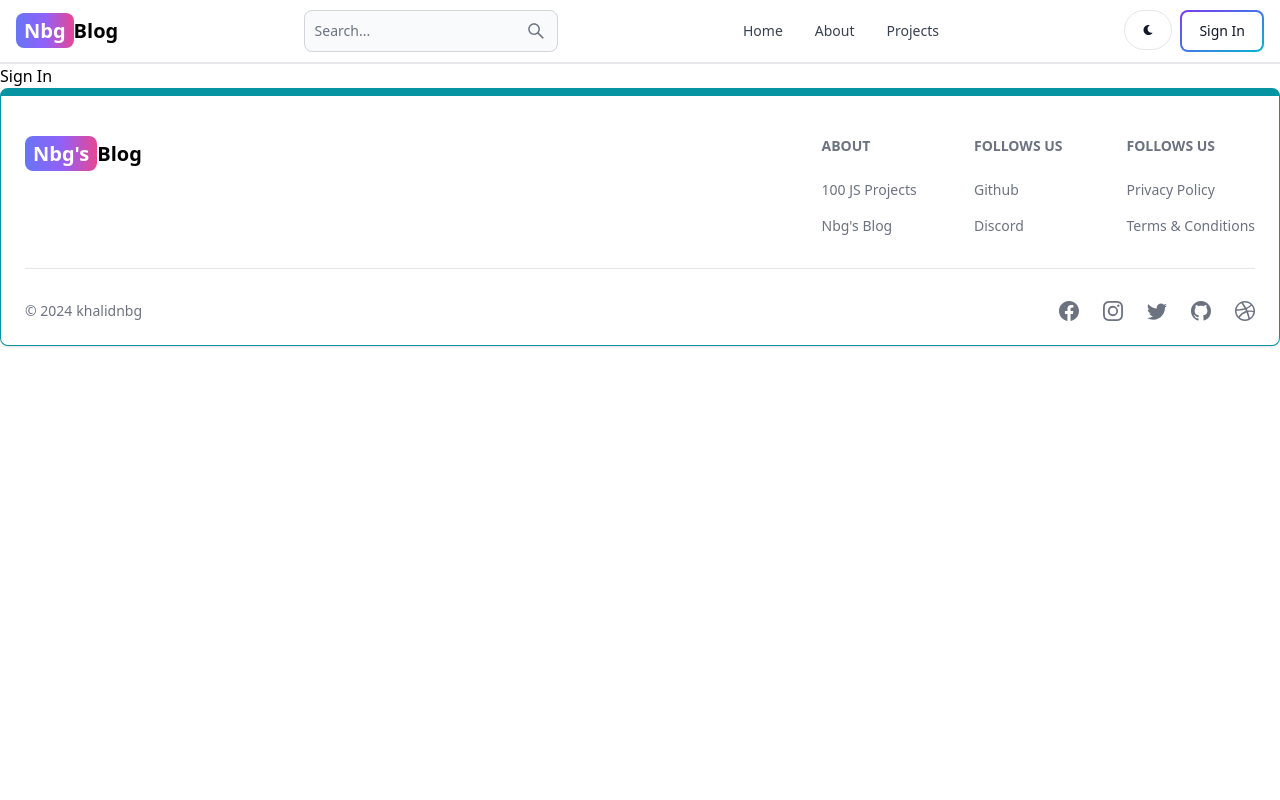
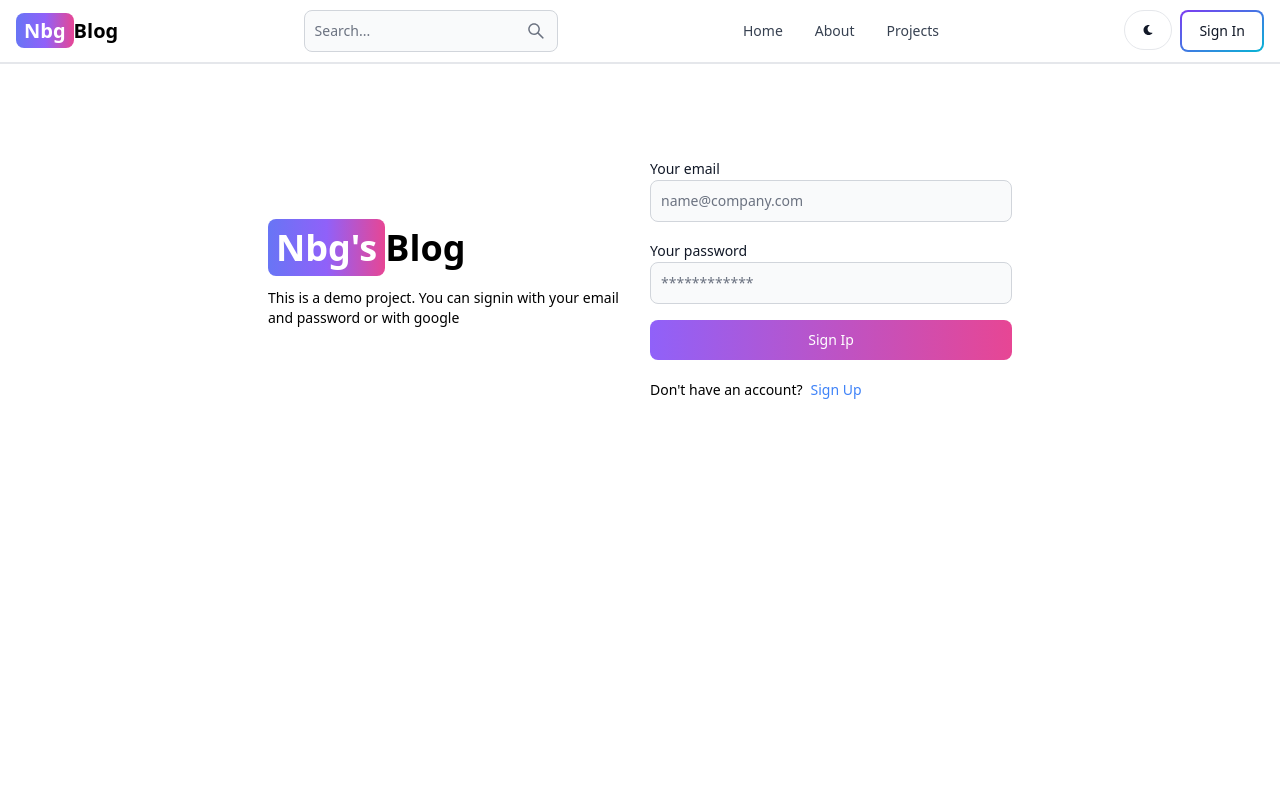
Before and after one commit to khalidnbg/mern-blog, a React (Vite) app in the folder client/: page /sign-in in a window 1280 px wide. Shown: the top 800 px of the page. Built offline with nearby package versions, Linux system fonts and the light colour scheme.

Commit message:
complete signin page fonctionality

```diff
--- a/client/src/pages/SignIn.jsx
+++ b/client/src/pages/SignIn.jsx
@@ -1,5 +1,118 @@
+import { Alert, Button, Label, Spinner, TextInput } from "flowbite-react";
+import { useState } from "react";
+import { Link, useNavigate } from "react-router-dom";
+
 const SignIn = () => {
-  return <div>Sign In</div>;
+  const [formData, setFormData] = useState({});
+  const [errorMEssage, setErrorMessage] = useState(null);
+  const [loading, setLoading] = useState(false);
+
+  const navigate = useNavigate();
+
+  const handleChange = (e) => {
+    setFormData({ ...formData, [e.target.id]: e.target.value.trim() });
+  };
+
+  const handleSubmit = async (e) => {
+    e.preventDefault();
+
+    if (!formData.email || !formData.password) {
+      return setErrorMessage("Please fill out all fields");
+    }
+
+    try {
+      setLoading(true);
+      setErrorMessage(null);
+      const res = await fetch("/api/auth/signin", {
+        method: "POST",
+        headers: { "Content-Type": "application/json" },
+        body: JSON.stringify(formData),
+      });
+      const data = await res.json();
+      if (data.success === false) {
+        return setErrorMessage(data.message);
+      }
+      setLoading(false);
+      if (res.ok) {
+        navigate("/");
+      }
+    } catch (error) {
+      setErrorMessage(error.message);
+      setLoading(false);
+    }
+  };
+
+  return (
+    <div className="min-h-screen mt-20">
+      <div className="flex p-3 max-w-3xl mx-auto flex-col md:flex-row md:items-center gap-5">
+        {/* left */}
+        <div className="flex-1">
+          <Link to="/" className="font-bold dark:text-white text-4xl">
+            <span className="px-2 py-1 bg-gradient-to-r from-indigo-500 via-purple-500 to-pink-500 rounded-lg text-white">
+              Nbg's
+            </span>
+            Blog
+          </Link>
+
+          <p className="text-sm mt-5">
+            This is a demo project. You can signin with your email and password
+            or with google
+          </p>
+        </div>
+
+        {/* right */}
+        <div className="flex-1">
+          <form className="flex flex-col gap-4" onSubmit={handleSubmit}>
+            <div>
+              <Label value="Your email" />
+              <TextInput
+                type="email"
+                placeholder="name@company.com"
+                id="email"
+                onChange={handleChange}
+              />
+            </div>
+            <div>
+              <Label value="Your password" />
+              <TextInput
+                type="password"
+                placeholder="************"
+                id="password"
+                onChange={handleChange}
+              />
+            </div>
+
+            {/* Sign up button */}
+            <Button
+              gradientDuoTone="purpleToPink"
+              type="submit"
+              disabled={loading}>
+              {loading ? (
+                <>
+                  <Spinner size="sm" /> <span className="pl-3">Loading...</span>
+                </>
+              ) : (
+                "Sign Ip"
+              )}
+            </Button>
+          </form>
+
+          <div className="flex gap-2 text-sm mt-5">
+            <span>Don't have an account?</span>
+            <Link to="/sign-un" className="text-blue-500">
+              Sign Up
+            </Link>
+          </div>
+
+          {errorMEssage && (
+            <Alert className="mt-5" color="failure">
+              {errorMEssage}
+            </Alert>
+          )}
+        </div>
+      </div>
+    </div>
+  );
 };
 
 export default SignIn;
```
